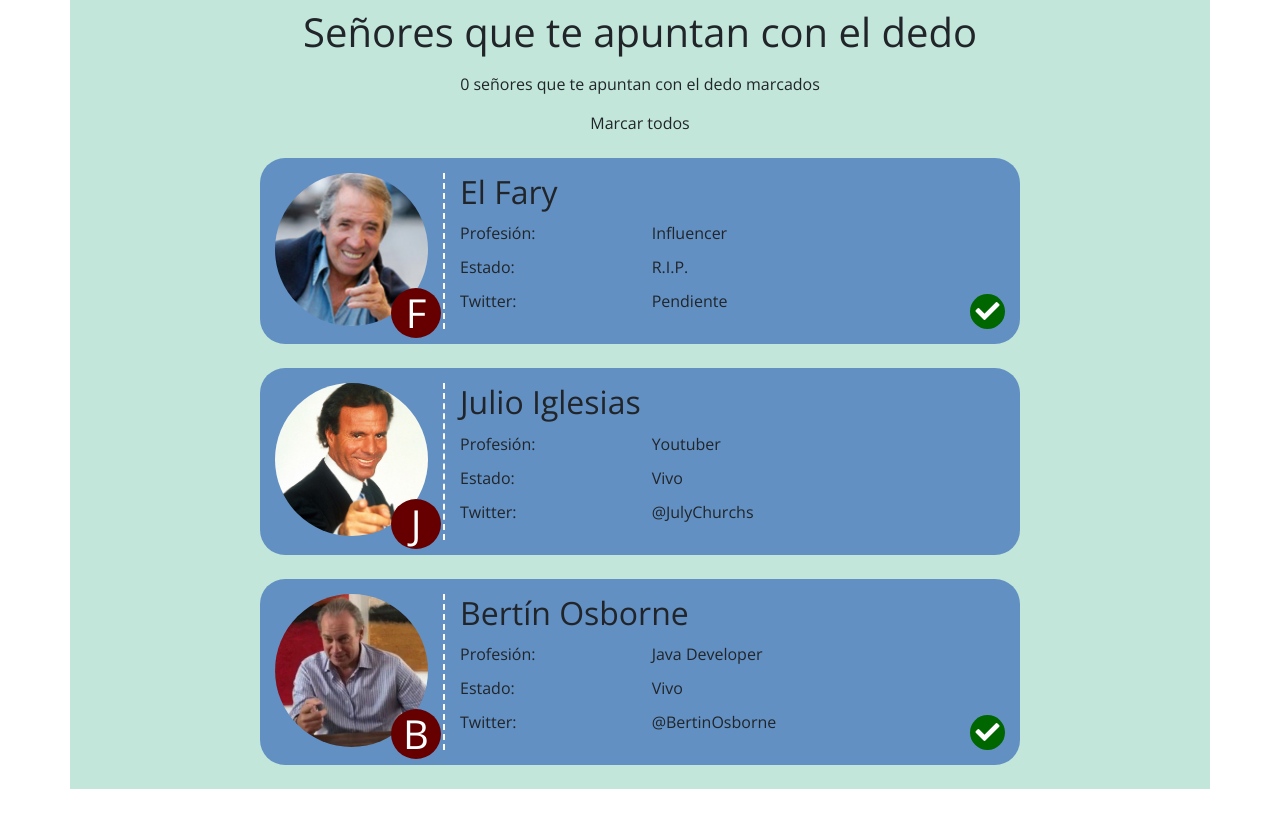
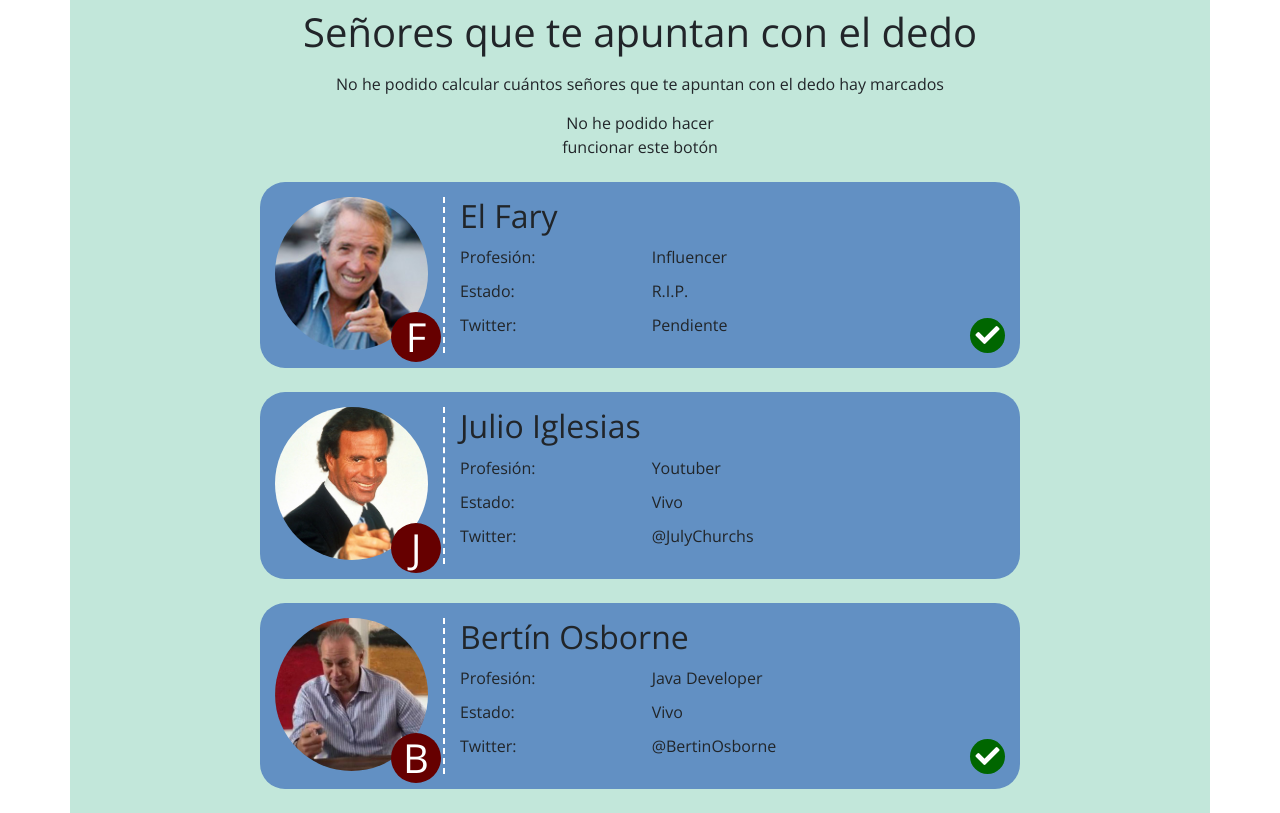
Before and after one commit to r-navarrouribe/c2-react-senyores, a React (Create React App) app: page / in a window 1280 px wide. Built offline with nearby package versions, Linux system fonts and the light colour scheme.

Commit message:
Cambios sin cambios

```diff
--- a/src/App.js
+++ b/src/App.js
@@ -4,7 +4,7 @@ import { Senyor } from "./components/Senyor";
 import { senyoresAPI } from "./senyoresAPI";
 
 function App() {
-  const [arraySenyores, setArraySenyores] = useState([]);
+  const [arraySenyores, setArraySenyores] = useState(senyoresAPI);
   const pasarSenyores = () => {
     setTimeout(() => {
       setArraySenyores(senyoresAPI);
@@ -15,7 +15,7 @@ function App() {
   return (
     <>
       <div className="contenedor-general container-xl">
-        <Header />
+        <Header arraySenyores={arraySenyores} />
         <main className="principal mt-2 row">
           {arraySenyores.map((senyor) => (
             <Senyor
--- a/src/components/Header.js
+++ b/src/components/Header.js
@@ -1,14 +1,14 @@
-export const Header = () => {
+export const Header = (props) => {
   return (
     <header className="cabecera text-center py-2 row">
       <h1 className="col-12">Señores que te apuntan con el dedo</h1>
       <span className="col-12 mt-2">
-        <span className="total">0</span> señores que te apuntan con el dedo
-        marcados
+        <span className="total">No he podido calcular cuántos</span> señores que
+        te apuntan con el dedo hay marcados
       </span>
-      <a href="marcar-todos" className="marcar-todos col-2 offset-5 btn mt-2">
-        Marcar todos
-      </a>
+      <button className="marcar-todos col-2 offset-5 btn mt-2">
+        No he podido hacer funcionar este botón
+      </button>
     </header>
   );
 };
```
